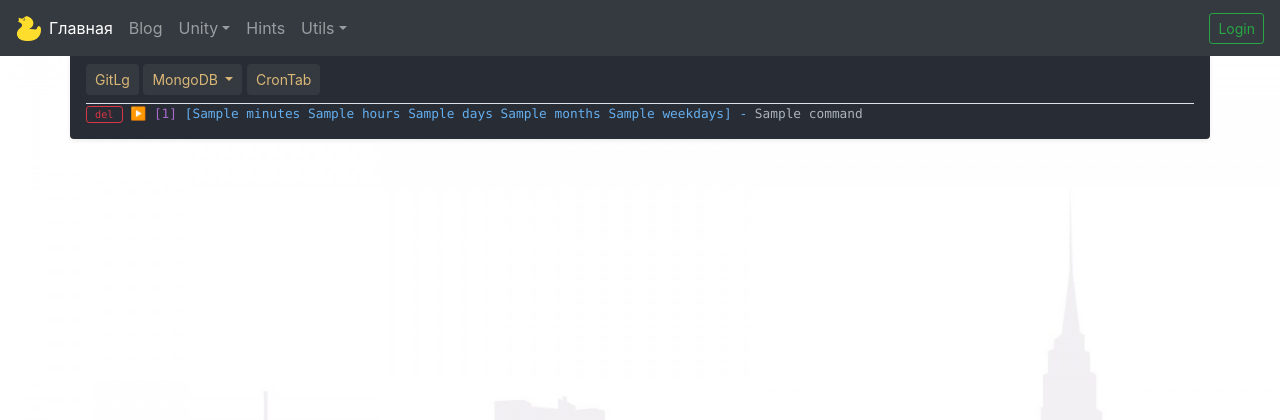
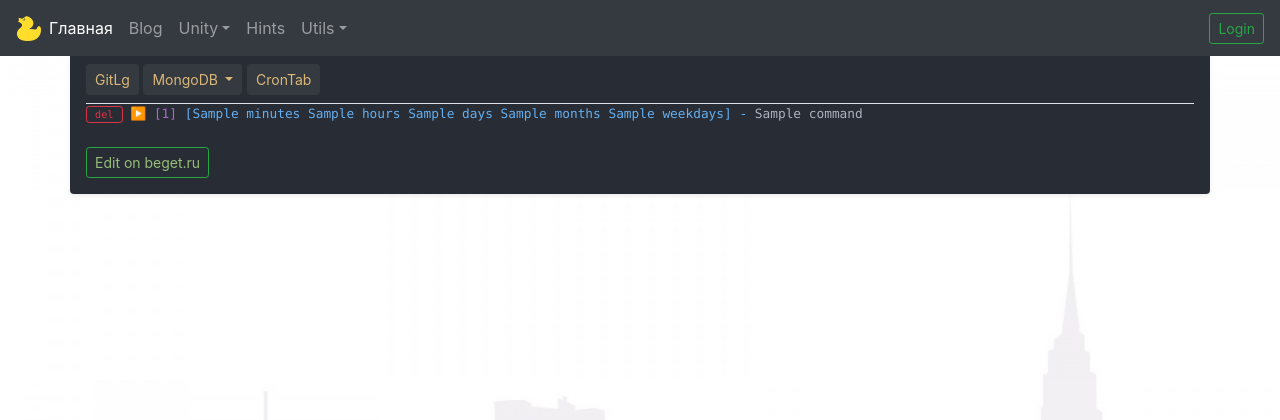
Before and after one commit to on15floor/lab15_django, a Django app: template scr/dashboard/templates/dashboard/crontab.html in a window 1280 px wide. Shown: the top 420 px of the page. Run offline with Django 3.2, Linux system fonts and the light colour scheme; the template is opened without the code that fills it: most values are stand-ins (such as "Sample title", 1, 10 or a date in 2020); some libraries are stand-ins or nearby versions.

Commit message:
Add button to redirect on beget.ru to edit crontab

```diff
--- a/scr/dashboard/templates/dashboard/crontab.html
+++ b/scr/dashboard/templates/dashboard/crontab.html
@@ -26,5 +26,7 @@
                 <span>{{ task.command|truncatechars:80 }}</span> <br/>
             {% endfor %}
         </div>
+    <br/><a href="https://cp.beget.com/crontab/master" target="_blank"
+            class="btn btn-outline-success btn-sm one-dark-text-green">Edit on beget.ru</a>
     </div>
 {% endblock %}
```
